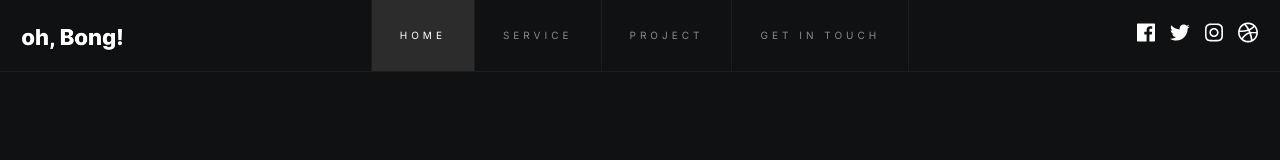
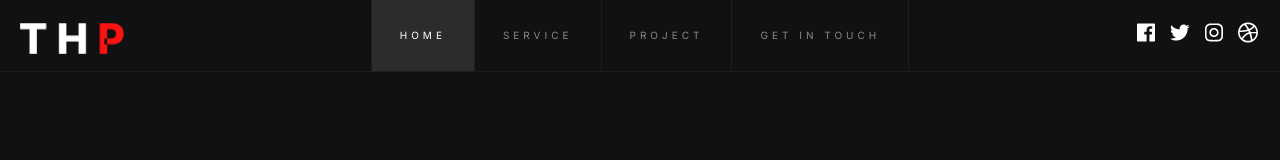
Before and after one commit to bongwoohan/THPweb, a plain HTML site: page index.html in a window 1280 px wide. Shown: the top 160 px of the page. Drawn offline with Linux system fonts and the light colour scheme.

Commit message:
Update index.html

```diff
--- a/index.html
+++ b/index.html
@@ -51,7 +51,7 @@
             <div class="s-header__block">
                 <div class="s-header__logo">
                     <a class="logo" href="index.html">
-                        <img src="images/bong.png" alt="Homepage">
+                        <img src="images/THP.png" alt="Homepage">
                     </a>
                 </div>
 
```
